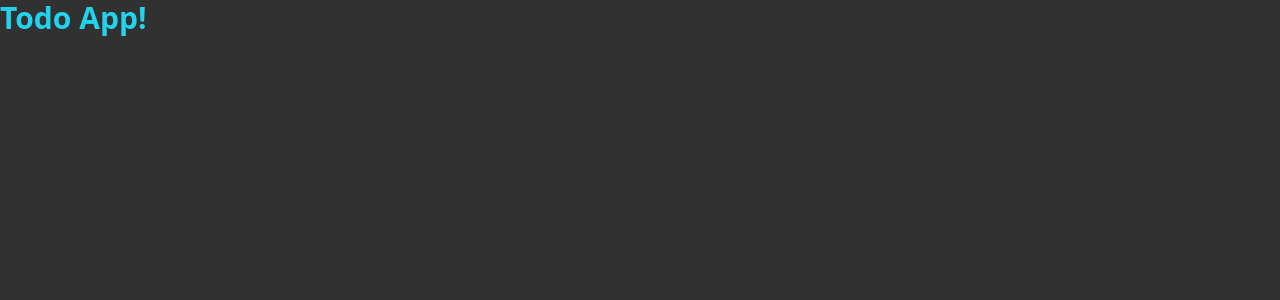
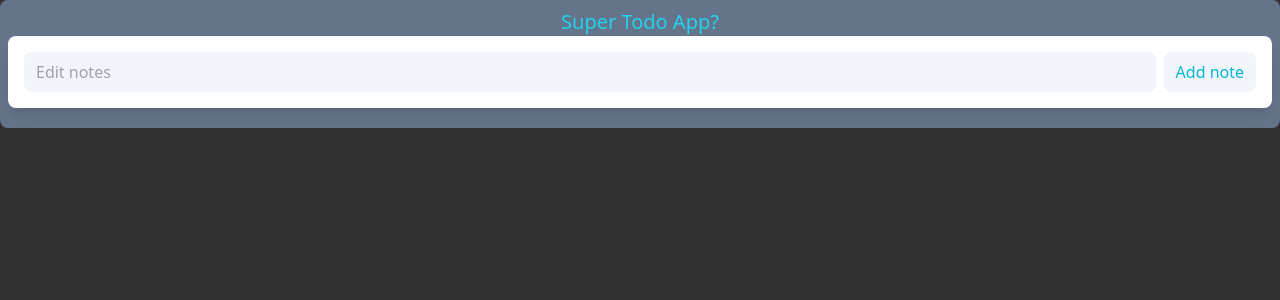
Before and after one commit to LuckyFoxCode/todo_react, a React (Vite) app: page / in a window 1280 px wide. Shown: the top 300 px of the page. Built offline with nearby package versions, Linux system fonts and the light colour scheme.

Commit message:
:sparkles: Add Form block

```diff
--- a/package.json
+++ b/package.json
@@ -21,6 +21,7 @@
     "@typescript-eslint/parser": "^6.14.0",
     "@vitejs/plugin-react": "^4.2.1",
     "autoprefixer": "^10.4.16",
+    "clsx": "^2.1.0",
     "eslint": "^8.55.0",
     "eslint-plugin-react-hooks": "^4.6.0",
     "eslint-plugin-react-refresh": "^0.4.5",
--- a/src/App.tsx
+++ b/src/App.tsx
@@ -1,3 +1,17 @@
+import { TodoForm } from '@/components/Todo';
+import { todos } from './data/todos';
+
 export const App = () => {
-  return <h1 className="text-3xl text-cyan-400 font-bold">Todo App!</h1>;
+  return (
+    <div className="w-full bg-slate-500 rounded-lg p-2">
+      <h1 className="text-cyan-400 text-center text-xl">Super Todo App?</h1>
+      <TodoForm />
+      {!todos.length && (
+        <div className="flex flex-col items-center">
+          <h2 className="">Not found notes...</h2>
+          <p>Please add your first note 😥</p>
+        </div>
+      )}
+    </div>
+  );
 };
--- /dev/null
+++ b/src/components/Todo/TodoForm.tsx
@@ -0,0 +1,10 @@
+import { Button, Input } from '../common';
+
+export const TodoForm = () => {
+  return (
+    <form className="bg-white rounded-lg p-4 flex mb-3 shadow-lg">
+      <Input type="text" placeholder="Edit notes" className="mr-2" />
+      <Button type="submit">Add note</Button>
+    </form>
+  );
+};
--- /dev/null
+++ b/src/components/Todo/index.ts
@@ -0,0 +1 @@
+export * from './TodoForm';
--- /dev/null
+++ b/src/components/common/Button.tsx
@@ -0,0 +1,29 @@
+import clsx from 'clsx';
+
+interface ButtonProps {
+  onClick?: () => void;
+  type: 'button' | 'submit' | 'reset';
+  withIcon?: boolean;
+  className?: string;
+  children?: React.ReactNode;
+}
+
+export const Button: React.FC<ButtonProps> = ({
+  children,
+  type,
+  onClick,
+  className,
+}) => {
+  return (
+    <button
+      type={type}
+      onClick={onClick}
+      className={clsx(
+        'px-3 py-2 bg-slate-100 rounded-lg text-cyan-500 focus:outline-cyan-500 ',
+        className,
+      )}
+    >
+      {children}
+    </button>
+  );
+};
--- /dev/null
+++ b/src/components/common/Input.tsx
@@ -0,0 +1,24 @@
+import clsx from 'clsx';
+
+interface InputProps {
+  type: 'text' | 'password';
+  placeholder: string;
+  className?: string;
+}
+
+export const Input: React.FC<InputProps> = ({
+  type,
+  placeholder,
+  className,
+}) => {
+  return (
+    <input
+      type={type}
+      placeholder={placeholder}
+      className={clsx(
+        'grow bg-slate-100 px-3 py-2 rounded-lg focus:outline-cyan-500 text-cyan-500',
+        className,
+      )}
+    />
+  );
+};
--- /dev/null
+++ b/src/components/common/index.ts
@@ -0,0 +1,2 @@
+export * from './Button';
+export * from './Input';
--- /dev/null
+++ b/src/data/todos.ts
@@ -0,0 +1,7 @@
+import { TodosProps } from '@/utils/types';
+
+export const todos: TodosProps[] = [
+  { id: '0', note: 'Note 01', isDone: false },
+  { id: '1', note: 'Note 02', isDone: false },
+  { id: '2', note: 'Note 03', isDone: true },
+];
--- /dev/null
+++ b/src/utils/types.ts
@@ -0,0 +1,5 @@
+export interface TodosProps {
+  id: string;
+  note: string;
+  isDone: boolean;
+}
```
Also changed, not shown: 1 other file (tests, documents, lock files or other folders).
